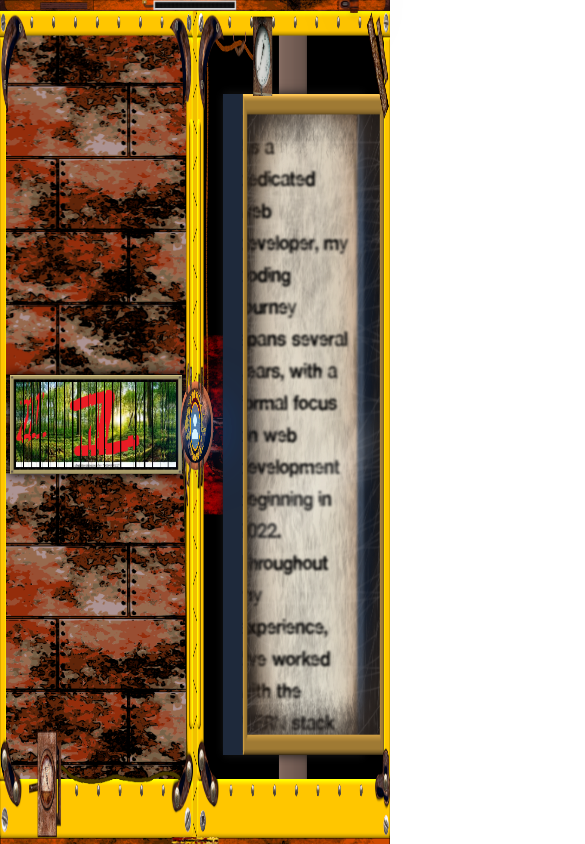
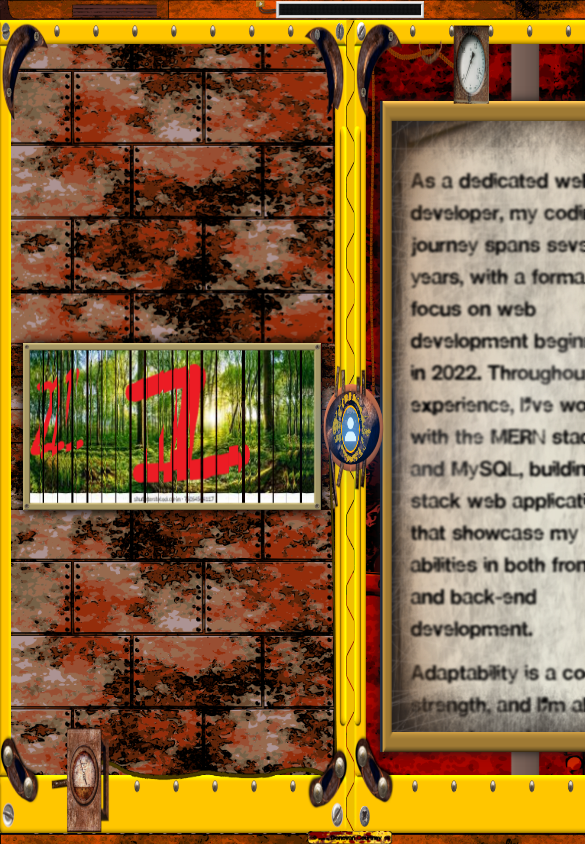
Before and after one commit to decourtney/react-portfolio, a React (Create React App) app: page /about in a window 390 px wide. Shown: the top 844 px of the page, 585 px wide, since content can reach past the window. Built offline with nearby package versions, Linux system fonts and the light colour scheme.

Commit message:
changed Gearbox to be more responsive

```diff
--- a/public/index.html
+++ b/public/index.html
@@ -28,7 +28,7 @@
   </head>
   <body class="overflow-hidden scrollbar-hide">
     <noscript>You need to enable JavaScript to run this app.</noscript>
-    <div id="root" class="flex flex-col w-full h-screen max-h-screen"></div>
+    <div id="root" class="flex flex-col w-full h-screen min-w-[700px] max-h-screen"></div>
     <!--
       This HTML file is a template.
       If you open it directly in the browser, you will see an empty page.
--- a/src/components/Contact/index.tsx
+++ b/src/components/Contact/index.tsx
@@ -68,6 +68,7 @@ const ContactRight = ({ data }: ContactProps) => {
               ref={powerButton}
               className={`absolute bottom-[13.3%] right-[11.4%] w-[8%] pointer-events-auto`}
               initial={{ rotate: 45 }}
+              whileHover={{ scale: 1.1 }}
               onClick={(e) => {
                 handlePowerButtonClick(e);
               }}
@@ -77,9 +78,12 @@ const ContactRight = ({ data }: ContactProps) => {
             </motion.button>
 
             {/* Unused Button */}
-            <button className="absolute bottom-[13.3%] right-[27%] w-[8%] rotate-45">
+            <motion.button
+              className="absolute bottom-[13.3%] right-[27%] w-[8%] rotate-45"
+              initial={{ rotate: 45 }}
+            >
               <img src={tPwr} />
-            </button>
+            </motion.button>
 
             {/* Expansion of terminal functionality - move dial to Terminal for terminal display of links */}
             {/* Social Dial Group */}
@@ -137,18 +141,7 @@ const ContactRight = ({ data }: ContactProps) => {
             )}
           </AnimatePresence>
         </div>
-        {/* <AnimatePresence mode="wait">
-            {terminalPower ? (
-              <TerminalDisplay
-                key={"terminal"}
-                setIsPowerBtnDisabled={setIsPowerBtnDisabled}
-              />
-            ) : (
-              <div className="absolute top-1/2 left-1/2 w-[75%] h-[57%] p-8 -translate-x-[50%] -translate-y-[66%] bg-black" />
-            )}
-          </AnimatePresence> */}
       </div>
-      {/* </div> */}
     </div>
   );
 };
--- a/src/components/GearBox/index.tsx
+++ b/src/components/GearBox/index.tsx
@@ -5,16 +5,14 @@ import Cog from "./Cog";
 import smallDoubleCog from "../../images/doubleCog.png";
 import smallSingleCog from "../../images/singleCog.png";
 import spoke1 from "../../images/largeCog.png";
-import spoke2 from "../../images/largeCog.png";
 import leftStraight from "../../images/straightLeftCog.png";
 import rightStraight from "../../images/straightRightCog.png";
 import gearBoxBG from "../../images/gearbox_bg.png";
 import gearBoxFG from "../../images/gearbox.png";
 import gearBoxPipe from "../../images/gearbox_pipe.png";
 
-
 type GearBoxProps = {
-  animationDir: string
+  animationDir: string;
 };
 
 // Still need to control direction of animation
@@ -57,16 +55,16 @@ const GearBox = ({ animationDir }: GearBoxProps) => {
 
   const slideLeft = {
     open: {
-      translateX: 0,
+      translateX: "0%",
       transition: {
-        duration: 1.4,
+        duration: 1.5,
         ease: "easeInOut",
       },
     },
     close: {
-      translateX: "60%",
+      translateX: "99%",
       transition: {
-        duration: 1.9,
+        duration: 2,
         ease: "easeInOut",
       },
     },
@@ -74,16 +72,16 @@ const GearBox = ({ animationDir }: GearBoxProps) => {
 
   const slideRight = {
     open: {
-      translateX: 0,
+      translateX: "0%",
       transition: {
-        duration: 1.4,
+        duration: 1.5,
         ease: "easeInOut",
       },
     },
     close: {
       translateX: "-60%",
       transition: {
-        duration: 1.9,
+        duration: 2,
         ease: "easeInOut",
       },
     },
@@ -92,69 +90,80 @@ const GearBox = ({ animationDir }: GearBoxProps) => {
   return (
     <div
       id="gear-box"
-      className="absolute flex items-center justify-center inset-0 top-0 left-0 -z-50 bg-black bg-[radial-gradient(circle_at_center,_var(--tw-gradient-stops))] from-transparent to-black overflow-hidden"
+      className="absolute flex items-center justify-center inset-0 top-0 left-0 w-full h-full -z-50 bg-black bg-[radial-gradient(circle_at_center,_var(--tw-gradient-stops))] from-transparent to-slate-950 overflow-hidden"
     >
-      <img src={gearBoxBG} className={"absolute w-[40%] -z-50"} />
-      <img src={gearBoxFG} className="absolute w-[40%] -z-20" />
-
+      <div className="relative w-full h-full">
         <img
-        src={gearBoxPipe}
-        className={"absolute w-[8%] ml-[25%] mt-[22%] -z-10"}
+          src={gearBoxBG}
+          className={
+            "absolute top-1/2 left-1/2 h-full -translate-x-1/2 -translate-y-1/2 -z-50"
+          }
         />
 
+        <div className="absolute top-1/2 left-1/2 h-full -translate-x-[10%] -translate-y-[26%]">
           <motion.img
             src={spoke1}
-        className={`absolute w-[25%] ml-[13%] -mt-[4%] -z-40 will-change-transform`}
+            className={`h-[45%] will-change-transform`}
             key={"spoke1"}
             variants={counterClockwise}
             initial="close"
             animate={animationDir}
             exit="close"
           />
+        </div>
 
+        <div className="absolute top-1/2 left-1/2 h-full -translate-x-[108%] -translate-y-[0%]">
           <motion.img
-        src={spoke2}
-        className={`absolute w-[18%] -ml-[20%] mt-[17%] -z-40 will-change-transform`}
+            src={spoke1}
+            className={`h-[38%] will-change-transform`}
             key={"spoke2"}
             variants={clockwise}
             initial="close"
             animate={animationDir}
             exit="close"
           />
+        </div>
 
+        <div className="absolute top-1/2 left-1/2 h-full -translate-x-[53%] -translate-y-[6.5%]">
           <motion.img
             src={smallDoubleCog}
-        className={`absolute w-[11%] -ml-[1%] mt-[5.5%] -z-30 will-change-transform`}
+            className={`h-[25%] will-change-transform`}
             key={"smallDoubleCog"}
+            variants={counterClockwise}
+            initial="close"
+            animate={animationDir}
+            exit="close"
+          />
+        </div>
+
+        <div className="absolute top-1/2 right-1/2 h-full translate-x-[131%] translate-y-[6.5%]">
+          <motion.img
+            src={smallSingleCog}
+            className={`h-[23%] will-change-transform`}
+            key={"smallSingleCog"}
             variants={clockwise}
             initial="close"
             animate={animationDir}
             exit="close"
           />
+        </div>
 
-      <motion.img
-        src={smallSingleCog}
-        className={`absolute w-[11%] ml-[16.5%] mt-[16.5%] -z-30 will-change-transform`}
-        key={"smallSingleCog"}
-        variants={counterClockwise}
-        initial="close"
-        animate={animationDir}
-        exit="close"
-      />
-
+        <div className="absolute top-1/2 left-1/2 h-full -translate-x-[99%] translate-y-[11%]">
           <motion.img
             src={leftStraight}
-        className="absolute w-[70%] -ml-[50%] mt-[12%] -z-20 will-change-transform"
+            className="h-[4%] will-change-transform"
             key={"rightStraight"}
             variants={slideLeft}
             initial="close"
             animate={animationDir}
             exit="close"
           />
+        </div>
 
+        <div className="absolute top-1/2 left-1/2 h-full -translate-x-[40%] -translate-y-[4%]">
           <motion.img
             src={rightStraight}
-        className="absolute w-[70%] ml-[50%] -mt-[1.5%] -z-20 will-change-transform"
+            className="h-[4%] will-change-transform"
             key={"leftStraight"}
             variants={slideRight}
             initial="close"
@@ -162,6 +171,18 @@ const GearBox = ({ animationDir }: GearBoxProps) => {
             exit="close"
           />
         </div>
+
+        <img
+          src={gearBoxFG}
+          className="absolute top-1/2 left-1/2 h-full -translate-x-1/2 -translate-y-1/2"
+        />
+
+        <img
+          src={gearBoxPipe}
+          className="absolute top-1/2 left-1/2 h-[50%] translate-x-[95%] -translate-y-[25%]"
+        />
+      </div>
+    </div>
   );
 };
 
--- a/src/components/Panels/index.tsx
+++ b/src/components/Panels/index.tsx
@@ -9,7 +9,7 @@ import borderRightImage from "../../images/border_right.svg";
 import borderLeftImage from "../../images/border_left.svg";
 import borderPad from "../../images/border_pad.png";
 import iconFrame from "../../images/icon_frame.png";
-import iconLens from "../../images/panel_cog_lens.png"
+import iconLens from "../../images/panel_cog_lens.png";
 import panelCog from "../../images/panel_cog.png";
 import panelCogAlt from "../../images/panel_cogALT.png";
 import home_icon from "../../images/home_icon.png";
@@ -17,7 +17,8 @@ import about_icon from "../../images/about_icon.png";
 import projects_icon from "../../images/work_icon.png";
 import contact_icon from "../../images/contact_icon.png";
 import { GetIcon } from "../../utils/utilities";
-
+import leftStraight from "../../images/straightLeftCog.png";
+import rightStraight from "../../images/straightRightCog.png";
 
 type LeftPanelProps = {
   contentLeft: React.ReactElement;
@@ -64,7 +65,6 @@ const LeftPanel = ({ contentLeft }: LeftPanelProps) => {
       exit="open"
       onAnimationComplete={(variant) => handleAnimationComplete(variant)}
     >
-
       <div className="leftpanel-border border-ws absolute w-[101%] h-full left-0 pointer-events-none z-40" />
       <div className="flex w-full h-full">{contentLeft}</div>
     </motion.div>
--- a/src/input.css
+++ b/src/input.css
@@ -252,3 +252,9 @@ code {
   mask-repeat: no-repeat;
   mask-position: center;
 }
+
+.testBackground {
+  background-image: url(./images/gearbox_bg.png);
+  background-repeat: no-repeat;
+  background-size: contain;
+}
--- a/src/output.css
+++ b/src/output.css
@@ -695,6 +695,10 @@ video {
   right: 0px;
 }
 
+.right-1\/2 {
+  right: 50%;
+}
+
 .right-\[0\%\] {
   right: 0%;
 }
@@ -745,18 +749,6 @@ video {
 
 .-z-10 {
   z-index: -10;
-}
-
-.-z-20 {
-  z-index: -20;
-}
-
-.-z-30 {
-  z-index: -30;
-}
-
-.-z-40 {
-  z-index: -40;
 }
 
 .-z-50 {
@@ -804,26 +796,6 @@ video {
   margin-bottom: 4%;
 }
 
-.-ml-\[1\%\] {
-  margin-left: -1%;
-}
-
-.-ml-\[20\%\] {
-  margin-left: -20%;
-}
-
-.-ml-\[50\%\] {
-  margin-left: -50%;
-}
-
-.-mt-\[1\.5\%\] {
-  margin-top: -1.5%;
-}
-
-.-mt-\[4\%\] {
-  margin-top: -4%;
-}
-
 .mb-\[5\%\] {
   margin-bottom: 5%;
 }
@@ -832,18 +804,6 @@ video {
   margin-left: 0%;
 }
 
-.ml-\[13\%\] {
-  margin-left: 13%;
-}
-
-.ml-\[16\.5\%\] {
-  margin-left: 16.5%;
-}
-
-.ml-\[25\%\] {
-  margin-left: 25%;
-}
-
 .ml-\[4\%\] {
   margin-left: 4%;
 }
@@ -852,10 +812,6 @@ video {
   margin-left: 5%;
 }
 
-.ml-\[50\%\] {
-  margin-left: 50%;
-}
-
 .ml-\[89\.85\%\] {
   margin-left: 89.85%;
 }
@@ -880,30 +836,10 @@ video {
   margin-right: 4%;
 }
 
-.mt-\[12\%\] {
-  margin-top: 12%;
-}
-
-.mt-\[16\.5\%\] {
-  margin-top: 16.5%;
-}
-
-.mt-\[17\%\] {
-  margin-top: 17%;
-}
-
 .mt-\[2\%\] {
   margin-top: 2%;
 }
 
-.mt-\[22\%\] {
-  margin-top: 22%;
-}
-
-.mt-\[5\.5\%\] {
-  margin-top: 5.5%;
-}
-
 .inline {
   display: inline;
 }
@@ -932,16 +868,40 @@ video {
   height: 100%;
 }
 
+.h-\[23\%\] {
+  height: 23%;
+}
+
+.h-\[25\%\] {
+  height: 25%;
+}
+
 .h-\[3\%\] {
   height: 3%;
 }
 
+.h-\[38\%\] {
+  height: 38%;
+}
+
+.h-\[4\%\] {
+  height: 4%;
+}
+
 .h-\[40\%\] {
   height: 40%;
 }
 
 .h-\[40px\] {
   height: 40px;
+}
+
+.h-\[45\%\] {
+  height: 45%;
+}
+
+.h-\[50\%\] {
+  height: 50%;
 }
 
 .h-\[57\%\] {
@@ -1014,10 +974,6 @@ video {
   width: 101%;
 }
 
-.w-\[11\%\] {
-  width: 11%;
-}
-
 .w-\[12\%\] {
   width: 12%;
 }
@@ -1026,10 +982,6 @@ video {
   width: 15%;
 }
 
-.w-\[18\%\] {
-  width: 18%;
-}
-
 .w-\[2\%\] {
   width: 2%;
 }
@@ -1042,10 +994,6 @@ video {
   width: 24%;
 }
 
-.w-\[25\%\] {
-  width: 25%;
-}
-
 .w-\[2vw\] {
   width: 2vw;
 }
@@ -1058,10 +1006,6 @@ video {
   width: 30%;
 }
 
-.w-\[40\%\] {
-  width: 40%;
-}
-
 .w-\[40px\] {
   width: 40px;
 }
@@ -1080,10 +1024,6 @@ video {
 
 .w-\[7\%\] {
   width: 7%;
-}
-
-.w-\[70\%\] {
-  width: 70%;
 }
 
 .w-\[75\%\] {
@@ -1128,35 +1068,16 @@ video {
   width: 100vw;
 }
 
+.min-w-\[700px\] {
+  min-width: 700px;
+}
+
 .flex-shrink {
   flex-shrink: 1;
 }
 
 .flex-grow {
   flex-grow: 1;
-}
-
-.border-spacing-1 {
-  --tw-border-spacing-x: 0.25rem;
-  --tw-border-spacing-y: 0.25rem;
-  border-spacing: var(--tw-border-spacing-x) var(--tw-border-spacing-y);
-}
-
-.border-spacing-5 {
-  --tw-border-spacing-x: 1.25rem;
-  --tw-border-spacing-y: 1.25rem;
-  border-spacing: var(--tw-border-spacing-x) var(--tw-border-spacing-y);
-}
-
-.border-spacing-2 {
-  --tw-border-spacing-x: 0.5rem;
-  --tw-border-spacing-y: 0.5rem;
-  border-spacing: var(--tw-border-spacing-x) var(--tw-border-spacing-y);
-}
-
-.border-spacing-x-56 {
-  --tw-border-spacing-x: 14rem;
-  border-spacing: var(--tw-border-spacing-x) var(--tw-border-spacing-y);
 }
 
 .origin-bottom {
@@ -1191,18 +1112,48 @@ video {
           transform: translate(var(--tw-translate-x), var(--tw-translate-y)) rotate(var(--tw-rotate)) skewX(var(--tw-skew-x)) skewY(var(--tw-skew-y)) scaleX(var(--tw-scale-x)) scaleY(var(--tw-scale-y));
 }
 
+.-translate-x-\[10\%\] {
+  --tw-translate-x: -10%;
+  -webkit-transform: translate(var(--tw-translate-x), var(--tw-translate-y)) rotate(var(--tw-rotate)) skewX(var(--tw-skew-x)) skewY(var(--tw-skew-y)) scaleX(var(--tw-scale-x)) scaleY(var(--tw-scale-y));
+          transform: translate(var(--tw-translate-x), var(--tw-translate-y)) rotate(var(--tw-rotate)) skewX(var(--tw-skew-x)) skewY(var(--tw-skew-y)) scaleX(var(--tw-scale-x)) scaleY(var(--tw-scale-y));
+}
+
+.-translate-x-\[108\%\] {
+  --tw-translate-x: -108%;
+  -webkit-transform: translate(var(--tw-translate-x), var(--tw-translate-y)) rotate(var(--tw-rotate)) skewX(var(--tw-skew-x)) skewY(var(--tw-skew-y)) scaleX(var(--tw-scale-x)) scaleY(var(--tw-scale-y));
+          transform: translate(var(--tw-translate-x), var(--tw-translate-y)) rotate(var(--tw-rotate)) skewX(var(--tw-skew-x)) skewY(var(--tw-skew-y)) scaleX(var(--tw-scale-x)) scaleY(var(--tw-scale-y));
+}
+
+.-translate-x-\[40\%\] {
+  --tw-translate-x: -40%;
+  -webkit-transform: translate(var(--tw-translate-x), var(--tw-translate-y)) rotate(var(--tw-rotate)) skewX(var(--tw-skew-x)) skewY(var(--tw-skew-y)) scaleX(var(--tw-scale-x)) scaleY(var(--tw-scale-y));
+          transform: translate(var(--tw-translate-x), var(--tw-translate-y)) rotate(var(--tw-rotate)) skewX(var(--tw-skew-x)) skewY(var(--tw-skew-y)) scaleX(var(--tw-scale-x)) scaleY(var(--tw-scale-y));
+}
+
 .-translate-x-\[50\%\] {
   --tw-translate-x: -50%;
   -webkit-transform: translate(var(--tw-translate-x), var(--tw-translate-y)) rotate(var(--tw-rotate)) skewX(var(--tw-skew-x)) skewY(var(--tw-skew-y)) scaleX(var(--tw-scale-x)) scaleY(var(--tw-scale-y));
           transform: translate(var(--tw-translate-x), var(--tw-translate-y)) rotate(var(--tw-rotate)) skewX(var(--tw-skew-x)) skewY(var(--tw-skew-y)) scaleX(var(--tw-scale-x)) scaleY(var(--tw-scale-y));
 }
 
+.-translate-x-\[53\%\] {
+  --tw-translate-x: -53%;
+  -webkit-transform: translate(var(--tw-translate-x), var(--tw-translate-y)) rotate(var(--tw-rotate)) skewX(var(--tw-skew-x)) skewY(var(--tw-skew-y)) scaleX(var(--tw-scale-x)) scaleY(var(--tw-scale-y));
+          transform: translate(var(--tw-translate-x), var(--tw-translate-y)) rotate(var(--tw-rotate)) skewX(var(--tw-skew-x)) skewY(var(--tw-skew-y)) scaleX(var(--tw-scale-x)) scaleY(var(--tw-scale-y));
+}
+
 .-translate-y-1\/2 {
   --tw-translate-y: -50%;
   -webkit-transform: translate(var(--tw-translate-x), var(--tw-translate-y)) rotate(var(--tw-rotate)) skewX(var(--tw-skew-x)) skewY(var(--tw-skew-y)) scaleX(var(--tw-scale-x)) scaleY(var(--tw-scale-y));
           transform: translate(var(--tw-translate-x), var(--tw-translate-y)) rotate(var(--tw-rotate)) skewX(var(--tw-skew-x)) skewY(var(--tw-skew-y)) scaleX(var(--tw-scale-x)) scaleY(var(--tw-scale-y));
 }
 
+.-translate-y-\[0\%\] {
+  --tw-translate-y: -0%;
+  -webkit-transform: translate(var(--tw-translate-x), var(--tw-translate-y)) rotate(var(--tw-rotate)) skewX(var(--tw-skew-x)) skewY(var(--tw-skew-y)) scaleX(var(--tw-scale-x)) scaleY(var(--tw-scale-y));
+          transform: translate(var(--tw-translate-x), var(--tw-translate-y)) rotate(var(--tw-rotate)) skewX(var(--tw-skew-x)) skewY(var(--tw-skew-y)) scaleX(var(--tw-scale-x)) scaleY(var(--tw-scale-y));
+}
+
 .-translate-y-\[10\%\] {
   --tw-translate-y: -10%;
   -webkit-transform: translate(var(--tw-translate-x), var(--tw-translate-y)) rotate(var(--tw-rotate)) skewX(var(--tw-skew-x)) skewY(var(--tw-skew-y)) scaleX(var(--tw-scale-x)) scaleY(var(--tw-scale-y));
@@ -1221,6 +1172,24 @@ video {
           transform: translate(var(--tw-translate-x), var(--tw-translate-y)) rotate(var(--tw-rotate)) skewX(var(--tw-skew-x)) skewY(var(--tw-skew-y)) scaleX(var(--tw-scale-x)) scaleY(var(--tw-scale-y));
 }
 
+.-translate-y-\[25\%\] {
+  --tw-translate-y: -25%;
+  -webkit-transform: translate(var(--tw-translate-x), var(--tw-translate-y)) rotate(var(--tw-rotate)) skewX(var(--tw-skew-x)) skewY(var(--tw-skew-y)) scaleX(var(--tw-scale-x)) scaleY(var(--tw-scale-y));
+          transform: translate(var(--tw-translate-x), var(--tw-translate-y)) rotate(var(--tw-rotate)) skewX(var(--tw-skew-x)) skewY(var(--tw-skew-y)) scaleX(var(--tw-scale-x)) scaleY(var(--tw-scale-y));
+}
+
+.-translate-y-\[26\%\] {
+  --tw-translate-y: -26%;
+  -webkit-transform: translate(var(--tw-translate-x), var(--tw-translate-y)) rotate(var(--tw-rotate)) skewX(var(--tw-skew-x)) skewY(var(--tw-skew-y)) scaleX(var(--tw-scale-x)) scaleY(var(--tw-scale-y));
+          transform: translate(var(--tw-translate-x), var(--tw-translate-y)) rotate(var(--tw-rotate)) skewX(var(--tw-skew-x)) skewY(var(--tw-skew-y)) scaleX(var(--tw-scale-x)) scaleY(var(--tw-scale-y));
+}
+
+.-translate-y-\[4\%\] {
+  --tw-translate-y: -4%;
+  -webkit-transform: translate(var(--tw-translate-x), var(--tw-translate-y)) rotate(var(--tw-rotate)) skewX(var(--tw-skew-x)) skewY(var(--tw-skew-y)) scaleX(var(--tw-scale-x)) scaleY(var(--tw-scale-y));
+          transform: translate(var(--tw-translate-x), var(--tw-translate-y)) rotate(var(--tw-rotate)) skewX(var(--tw-skew-x)) skewY(var(--tw-skew-y)) scaleX(var(--tw-scale-x)) scaleY(var(--tw-scale-y));
+}
+
 .-translate-y-\[40\%\] {
   --tw-translate-y: -40%;
   -webkit-transform: translate(var(--tw-translate-x), var(--tw-translate-y)) rotate(var(--tw-rotate)) skewX(var(--tw-skew-x)) skewY(var(--tw-skew-y)) scaleX(var(--tw-scale-x)) scaleY(var(--tw-scale-y));
@@ -1257,6 +1226,12 @@ video {
           transform: translate(var(--tw-translate-x), var(--tw-translate-y)) rotate(var(--tw-rotate)) skewX(var(--tw-skew-x)) skewY(var(--tw-skew-y)) scaleX(var(--tw-scale-x)) scaleY(var(--tw-scale-y));
 }
 
+.-translate-y-\[6\.5\%\] {
+  --tw-translate-y: -6.5%;
+  -webkit-transform: translate(var(--tw-translate-x), var(--tw-translate-y)) rotate(var(--tw-rotate)) skewX(var(--tw-skew-x)) skewY(var(--tw-skew-y)) scaleX(var(--tw-scale-x)) scaleY(var(--tw-scale-y));
+          transform: translate(var(--tw-translate-x), var(--tw-translate-y)) rotate(var(--tw-rotate)) skewX(var(--tw-skew-x)) skewY(var(--tw-skew-y)) scaleX(var(--tw-scale-x)) scaleY(var(--tw-scale-y));
+}
+
 .-translate-y-\[66\%\] {
   --tw-translate-y: -66%;
   -webkit-transform: translate(var(--tw-translate-x), var(--tw-translate-y)) rotate(var(--tw-rotate)) skewX(var(--tw-skew-x)) skewY(var(--tw-skew-y)) scaleX(var(--tw-scale-x)) scaleY(var(--tw-scale-y));
@@ -1265,6 +1240,60 @@ video {
 
 .translate-x-\[0\%\] {
   --tw-translate-x: 0%;
+  -webkit-transform: translate(var(--tw-translate-x), var(--tw-translate-y)) rotate(var(--tw-rotate)) skewX(var(--tw-skew-x)) skewY(var(--tw-skew-y)) scaleX(var(--tw-scale-x)) scaleY(var(--tw-scale-y));
+          transform: translate(var(--tw-translate-x), var(--tw-translate-y)) rotate(var(--tw-rotate)) skewX(var(--tw-skew-x)) skewY(var(--tw-skew-y)) scaleX(var(--tw-scale-x)) scaleY(var(--tw-scale-y));
+}
+
+.translate-x-\[131\%\] {
+  --tw-translate-x: 131%;
+  -webkit-transform: translate(var(--tw-translate-x), var(--tw-translate-y)) rotate(var(--tw-rotate)) skewX(var(--tw-skew-x)) skewY(var(--tw-skew-y)) scaleX(var(--tw-scale-x)) scaleY(var(--tw-scale-y));
+          transform: translate(var(--tw-translate-x), var(--tw-translate-y)) rotate(var(--tw-rotate)) skewX(var(--tw-skew-x)) skewY(var(--tw-skew-y)) scaleX(var(--tw-scale-x)) scaleY(var(--tw-scale-y));
+}
+
+.translate-x-\[40\%\] {
+  --tw-translate-x: 40%;
+  -webkit-transform: translate(var(--tw-translate-x), var(--tw-translate-y)) rotate(var(--tw-rotate)) skewX(var(--tw-skew-x)) skewY(var(--tw-skew-y)) scaleX(var(--tw-scale-x)) scaleY(var(--tw-scale-y));
+          transform: translate(var(--tw-translate-x), var(--tw-translate-y)) rotate(var(--tw-rotate)) skewX(var(--tw-skew-x)) skewY(var(--tw-skew-y)) scaleX(var(--tw-scale-x)) scaleY(var(--tw-scale-y));
+}
+
+.translate-x-\[95\%\] {
+  --tw-translate-x: 95%;
+  -webkit-transform: translate(var(--tw-translate-x), var(--tw-translate-y)) rotate(var(--tw-rotate)) skewX(var(--tw-skew-x)) skewY(var(--tw-skew-y)) scaleX(var(--tw-scale-x)) scaleY(var(--tw-scale-y));
+          transform: translate(var(--tw-translate-x), var(--tw-translate-y)) rotate(var(--tw-rotate)) skewX(var(--tw-skew-x)) skewY(var(--tw-skew-y)) scaleX(var(--tw-scale-x)) scaleY(var(--tw-scale-y));
+}
+
+.translate-y-\[11\%\] {
+  --tw-translate-y: 11%;
+  -webkit-transform: translate(var(--tw-translate-x), var(--tw-translate-y)) rotate(var(--tw-rotate)) skewX(var(--tw-skew-x)) skewY(var(--tw-skew-y)) scaleX(var(--tw-scale-x)) scaleY(var(--tw-scale-y));
+          transform: translate(var(--tw-translate-x), var(--tw-translate-y)) rotate(var(--tw-rotate)) skewX(var(--tw-skew-x)) skewY(var(--tw-skew-y)) scaleX(var(--tw-scale-x)) scaleY(var(--tw-scale-y));
+}
+
+.translate-y-\[6\.5\%\] {
+  --tw-translate-y: 6.5%;
+  -webkit-transform: translate(var(--tw-translate-x), var(--tw-translate-y)) rotate(var(--tw-rotate)) skewX(var(--tw-skew-x)) skewY(var(--tw-skew-y)) scaleX(var(--tw-scale-x)) scaleY(var(--tw-scale-y));
+          transform: translate(var(--tw-translate-x), var(--tw-translate-y)) rotate(var(--tw-rotate)) skewX(var(--tw-skew-x)) skewY(var(--tw-skew-y)) scaleX(var(--tw-scale-x)) scaleY(var(--tw-scale-y));
+}
+
+.-translate-x-\[0\%\] {
+  --tw-translate-x: -0%;
+  -webkit-transform: translate(var(--tw-translate-x), var(--tw-translate-y)) rotate(var(--tw-rotate)) skewX(var(--tw-skew-x)) skewY(var(--tw-skew-y)) scaleX(var(--tw-scale-x)) scaleY(var(--tw-scale-y));
+          transform: translate(var(--tw-translate-x), var(--tw-translate-y)) rotate(var(--tw-rotate)) skewX(var(--tw-skew-x)) skewY(var(--tw-skew-y)) scaleX(var(--tw-scale-x)) scaleY(var(--tw-scale-y));
+}
+
+.-translate-x-\[100\%\] {
+  --tw-translate-x: -100%;
+  -webkit-transform: translate(var(--tw-translate-x), var(--tw-translate-y)) rotate(var(--tw-rotate)) skewX(var(--tw-skew-x)) skewY(var(--tw-skew-y)) scaleX(var(--tw-scale-x)) scaleY(var(--tw-scale-y));
+          transform: translate(var(--tw-translate-x), var(--tw-translate-y)) rotate(var(--tw-rotate)) skewX(var(--tw-skew-x)) skewY(var(--tw-skew-y)) scaleX(var(--tw-scale-x)) scaleY(var(--tw-scale-y));
+}
+
+.-translate-x-\[90\%\] {
+  --tw-translate-x: -90%;
+  -webkit-transform: translate(var(--tw-translate-x), var(--tw-translate-y)) rotate(var(--tw-rotate)) skewX(var(--tw-skew-x)) skewY(var(--tw-skew-y)) scaleX(var(--tw-scale-x)) scaleY(var(--tw-scale-y));
+          transform: translate(var(--tw-translate-x), var(--tw-translate-y)) rotate(var(--tw-rotate)) skewX(var(--tw-skew-x)) skewY(var(--tw-skew-y)) scaleX(var(--tw-scale-x)) scaleY(var(--tw-scale-y));
+}
+
+.-translate-x-\[99\%\] {
+  --tw-translate-x: -99%;
   -webkit-transform: translate(var(--tw-translate-x), var(--tw-translate-y)) rotate(var(--tw-rotate)) skewX(var(--tw-skew-x)) skewY(var(--tw-skew-y)) scaleX(var(--tw-scale-x)) scaleY(var(--tw-scale-y));
           transform: translate(var(--tw-translate-x), var(--tw-translate-y)) rotate(var(--tw-rotate)) skewX(var(--tw-skew-x)) skewY(var(--tw-skew-y)) scaleX(var(--tw-scale-x)) scaleY(var(--tw-scale-y));
 }
@@ -1418,19 +1447,6 @@ video {
   border-radius: 0.75rem;
 }
 
-.border {
-  border-width: 1px;
-}
-
-.border-8 {
-  border-width: 8px;
-}
-
-.border-gray-950 {
-  --tw-border-opacity: 1;
-  border-color: rgb(3 7 18 / var(--tw-border-opacity));
-}
-
 .bg-\[\#929292\] {
   --tw-bg-opacity: 1;
   background-color: rgb(146 146 146 / var(--tw-bg-opacity));
@@ -1485,8 +1501,8 @@ video {
   --tw-gradient-stops: var(--tw-gradient-from), var(--tw-gradient-to);
 }
 
-.to-black {
-  --tw-gradient-to: #000 var(--tw-gradient-to-position);
+.to-slate-950 {
+  --tw-gradient-to: #020617 var(--tw-gradient-to-position);
 }
 
 .p-8 {
@@ -1685,8 +1701,8 @@ video {
           filter: var(--tw-blur) var(--tw-brightness) var(--tw-contrast) var(--tw-grayscale) var(--tw-hue-rotate) var(--tw-invert) var(--tw-saturate) var(--tw-sepia) var(--tw-drop-shadow);
 }
 
-.invert {
-  --tw-invert: invert(100%);
+.grayscale {
+  --tw-grayscale: grayscale(100%);
   -webkit-filter: var(--tw-blur) var(--tw-brightness) var(--tw-contrast) var(--tw-grayscale) var(--tw-hue-rotate) var(--tw-invert) var(--tw-saturate) var(--tw-sepia) var(--tw-drop-shadow);
           filter: var(--tw-blur) var(--tw-brightness) var(--tw-contrast) var(--tw-grayscale) var(--tw-hue-rotate) var(--tw-invert) var(--tw-saturate) var(--tw-sepia) var(--tw-drop-shadow);
 }
@@ -1998,6 +2014,12 @@ code {
           mask-position: center;
 }
 
+.testBackground {
+  background-image: url(./images/gearbox_bg.png);
+  background-repeat: no-repeat;
+  background-size: contain;
+}
+
 .after\:absolute::after {
   content: var(--tw-content);
   position: absolute;
```
Lines whose indentation alone changed are shown as unchanged.
